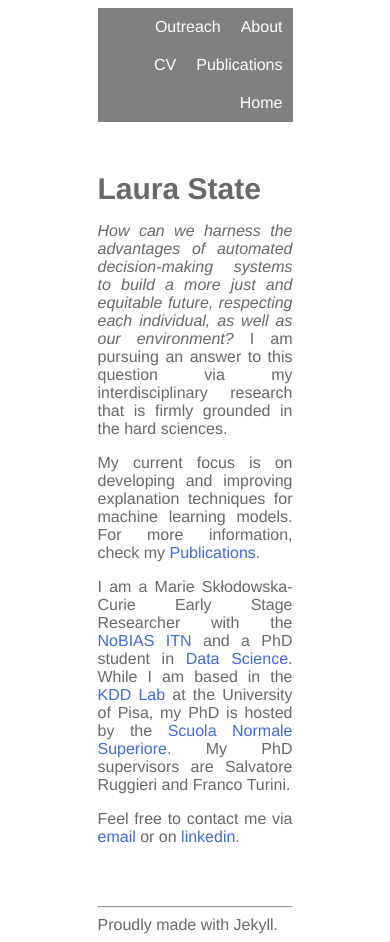
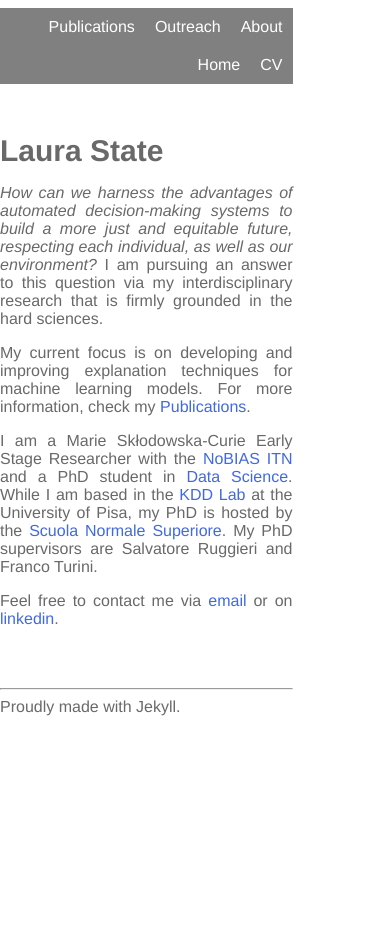
Before and after one commit to lstate/lstate.github.io, a Jekyll site: the page built from _pages/index.markdown, in a window 390 px wide. Built offline with Jekyll 4.4.1, drawn with Linux system fonts in a browser that asks for light colours; after the commit the page ends 900 px from its top, so only the background shows below that.

Commit message:
Update _general.scss
update margins

```diff
--- a/_sass/_general.scss
+++ b/_sass/_general.scss
@@ -16,14 +16,14 @@ body {
   margin-right: 25%;
 
   text-align: justify;
+}
 
-  @media only screen and (max-device-width: 768px) {
-    div {
+@media only screen and (max-width: 600px) {
+    body {
       margin-left: 0;
       maring-right: 0;
     }
   }
-}
 
 .title {
   font-size: 30px;
```
